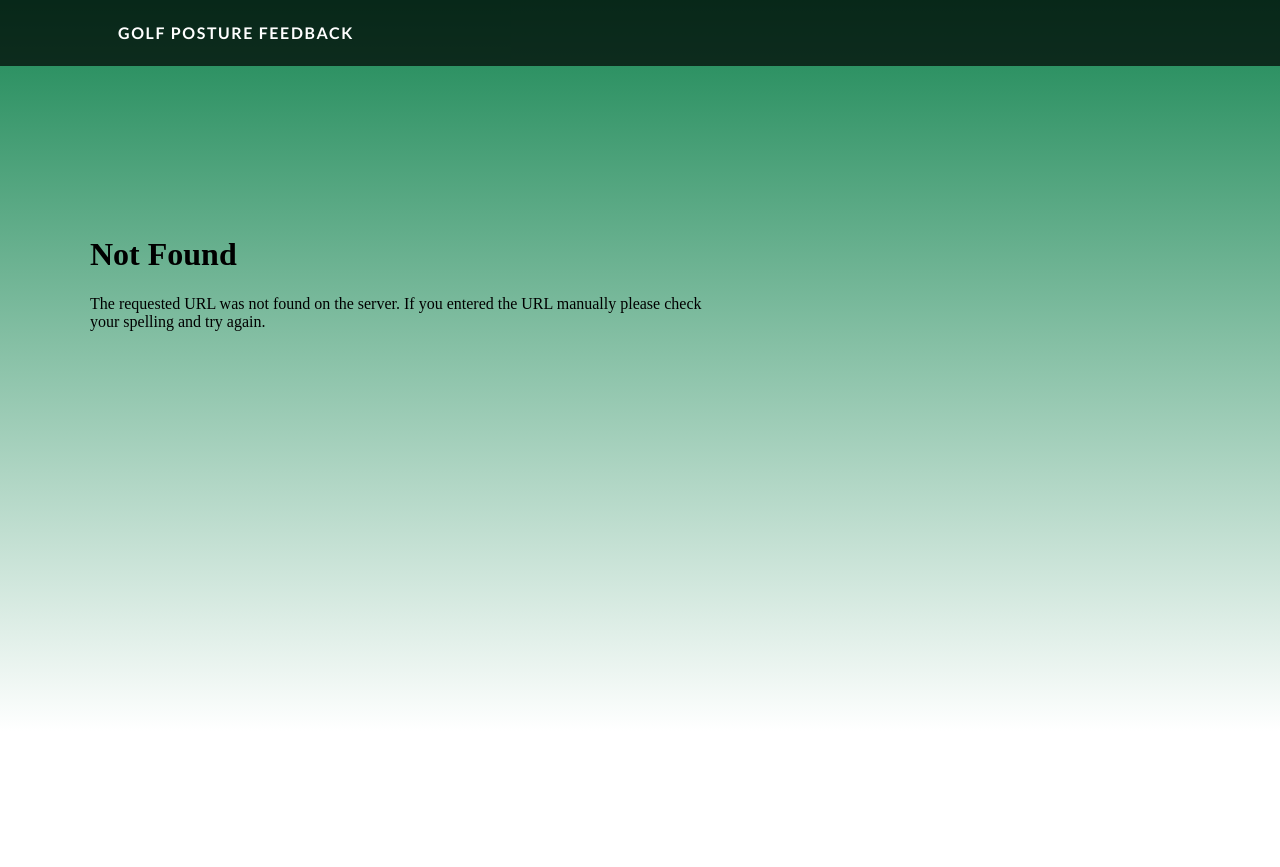
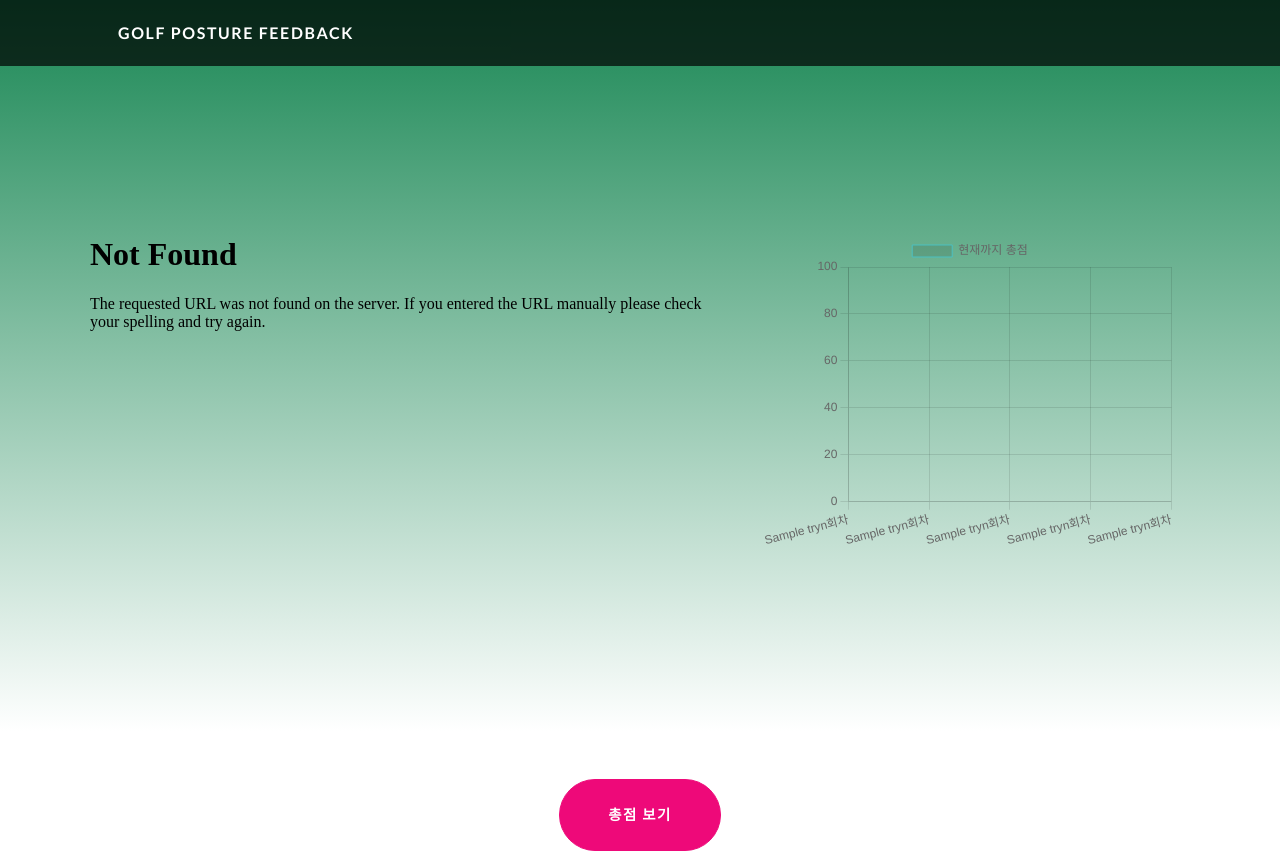
Before and after one commit to masehyun/capstone2, a Flask app: template templates/index3.html in a window 1280 px wide. Before the commit the page ends 693 px from the top, so only its background shows below. Run offline with Flask 3, Linux system fonts and the light colour scheme; the template is opened without the code that fills it: most values are stand-ins (such as "Sample title", 1, 10 or a date in 2020); some libraries are stand-ins or nearby versions.

Commit message:
전역변수 설정

```diff
--- a/app.py
+++ b/app.py
@@ -31,17 +31,12 @@
 @app.route("/")
 def home():
     return render_template('index.html')
-#세번째 페이지 태스트
-@app.route("/3")
-def test():
-    return render_template('index3.html')
-
 @app.route("/fourth")
 def fourth_page():
     return render_template('index4.html')
 @app.route("/third")
 def third_page():
-    return render_template('index3.html')
+    return render_template('index3.html',xvalues=xtotal,tryn=tryn)
 #두번째페이지를 렌더링
 @app.route("/login")
 def second_page():#id 받기
@@ -53,6 +48,7 @@
 #두번째 화면에서 업로드 버튼을 누를때
 @app.route('/upload',methods=['POST'])
 def upload_file():
+    global comment,xtotal,tryn
     if request.method=='POST':
         f=request.files['file']
         print(f.filename)
@@ -229,9 +225,6 @@
         return render_template('index2.html')
 
 #마지막 페이지 점수,피드백 그리고 추가적으로 그래프
-@app.route('/third')
-def func():
-    return '완료'
 
 
 
--- a/templates/index3.html
+++ b/templates/index3.html
@@ -75,13 +75,21 @@
         </div>
     </div>
   </header>
+  <section>
+    <div class="masthead-content" style="text-align:center;">
+
+        <a class="btn btn-primary btn-xl rounded-pill mt-5"  href="{{ url_for('fourth_page') }}">총점 보기</a> <!-- 여기에다가 다음페이지 넘기는 코드 추가-->
+        </p>
+    </div>
+        </div>
+</section>
     <script>
         // 그래프 데이터 및 옵션
         var data = {
             labels: ['{{tryn[0]}}회차','{{tryn[1]}}회차','{{tryn[2]}}회차','{{tryn[3]}}회차','{{tryn[4]}}회차'],
             datasets: [{
                 label: '현재까지 총점',
-                data: [{{xvalues[0]}},{{xvalues[1]}},{{xvalues[2]}},{{xvalues[3]}},{{xvalues[4]}}],<!-- 여기에 값 받아아야함-->
+                data: ['{{xvalues[0]}}','{{xvalues[1]}}','{{xvalues[2]}}','{{xvalues[3]}}','{{xvalues[4]}}'],<!-- 여기에 값 받아아야함-->
                 fill: false,
                 borderColor: 'rgb(75, 192, 192)',
                 borderWidth: 1,
```
Also changed, not shown: static/assets/img/123123화면 캡처 2023-04-07 161010.png (added), 5 other files.
